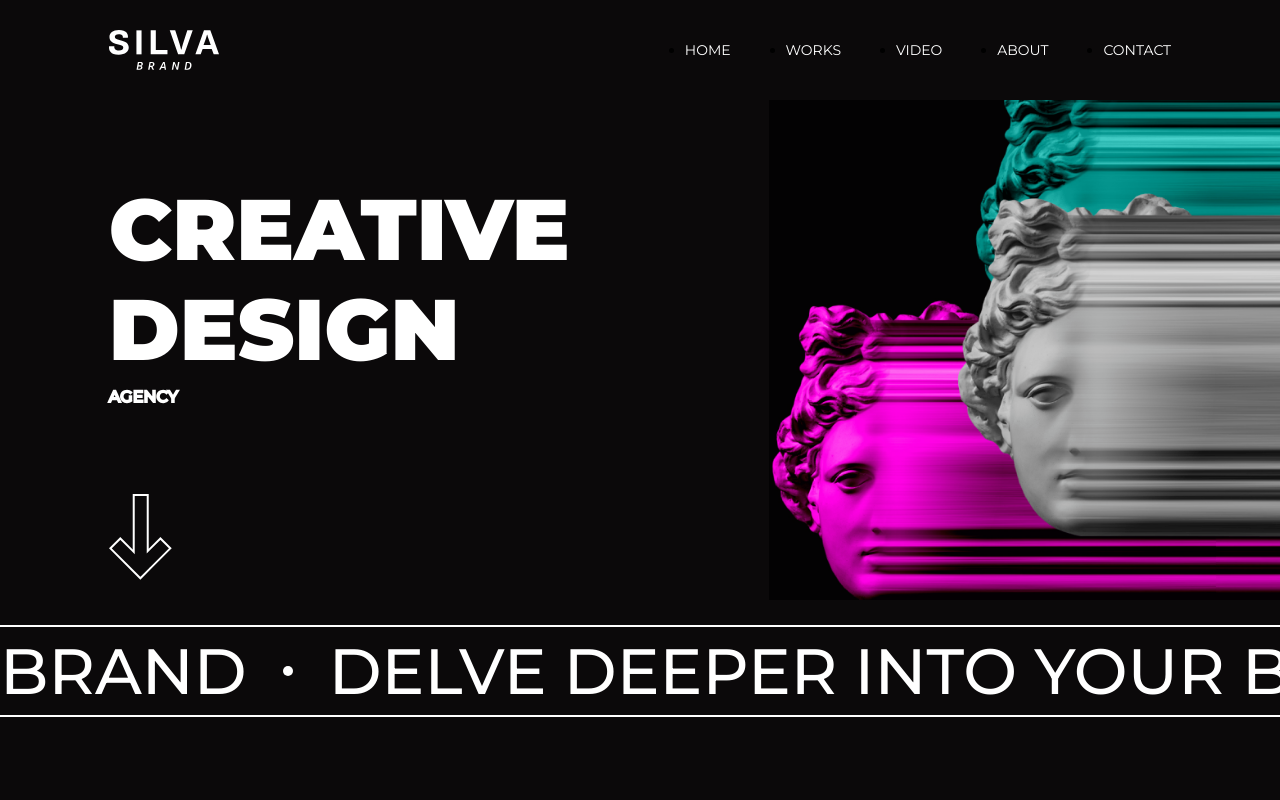
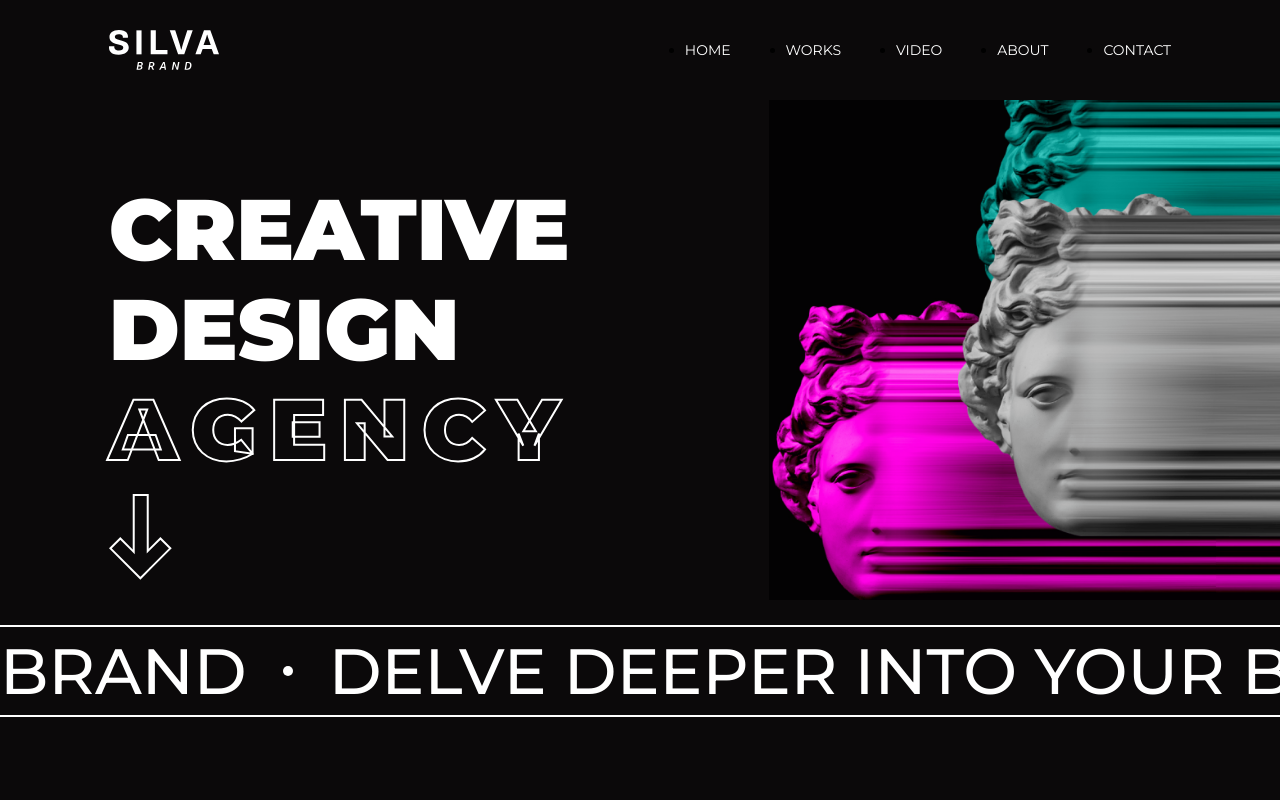
Before and after one commit to Presnia/silvabrand-nd, a React (Create React App) app: page / in a window 1280 px wide. Shown: the top 800 px of the page. Built offline with nearby package versions, Linux system fonts and the light colour scheme.

Commit message:
A bug fixed

```diff
--- a/src/components/SubHeader/SubHeader.module.css
+++ b/src/components/SubHeader/SubHeader.module.css
@@ -25,6 +25,13 @@
 }
 
 .subTitle {
+    font-family: Montserrat, sans-serif;
+    font-style: normal;
+    font-weight: 900;
+    font-size: 86px;
+    line-height: 100px;
+    letter-spacing: 0.15em;
+    text-transform: uppercase;
     -webkit-text-stroke: 2px #fff;
     -webkit-text-fill-color: var(--main-background);
 }
```
